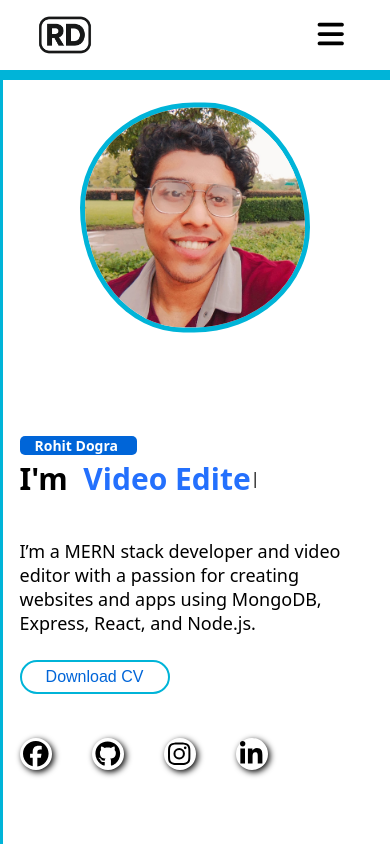
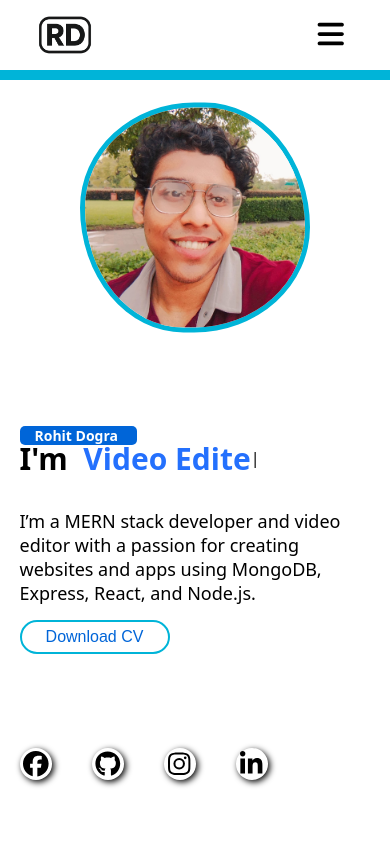
Before and after one commit to Dograrohit/portfolio, a React (Create React App) app: page / in a window 390 px wide. Shown: the top 846 px of the page. Built offline with nearby package versions, Linux system fonts and the light colour scheme.

Commit message:
a tag fix

```diff
--- a/src/App.css
+++ b/src/App.css
@@ -89,17 +89,17 @@ img,video{
    }
 
 #slider{
-  max-width: 1500px;
   max-height: 100vh;
-  width: 100%;
+  width: 50%;
   height: 100%;
+  z-index: 2000;
   position: fixed;
-  z-index: 2;
   display: none;
+  transform: 50%;
 }
 
 #slider #slide{
-  width: 50%;
+  width: 100%;
   height: 100%;
   background: rgba(255, 255, 255, 0.411);
   backdrop-filter: blur(15px);
--- a/src/App.js
+++ b/src/App.js
@@ -68,10 +68,10 @@ const scrollToSection = (e, id) => {
 
         {/* Overlay that closes menu on click */}
       {slide && <motion.div initial={{opacity:0}} animate={{opacity:1}}
-      exit={{opacity:0}} transition={{duration:0.5}} className="overlay show"/>}
+      exit={{opacity:0}} transition={{duration:0.5}} className="overlay show" onClick={closeMenu}/>}
 
-<motion.div id='slider' initial={{x:'-50%'}}
-                       animate={{x:slide ? "0%" : "-50%"}}
+<motion.div id='slider' initial={{x:'-100%'}}
+                       animate={{x:slide ? "0" : "-100%"}}
                        transition={{ type: "tween", duration: 0.3 }}
 >
 
@@ -253,7 +253,7 @@ const scrollToSection = (e, id) => {
                 </div>
 
                 <div id='links'>
-                   <a href='https://www.facebook.com/rohit.dogra.560' style={{marginLeft:"0px"}}><FontAwesomeIcon className='brand' icon={faFacebook}></FontAwesomeIcon></a>
+                  <a href='https://www.facebook.com/rohit.dogra.560' style={{marginLeft:"0px"}}><FontAwesomeIcon className='brand' icon={faFacebook}></FontAwesomeIcon></a>
                   <a href='https://github.com/Dograrohit?tab=repositories'><FontAwesomeIcon className='brand' icon={faGithub}></FontAwesomeIcon></a>
                   <a href='https://www.instagram.com/rohit.dogra777/'><FontAwesomeIcon className='brand' icon={faInstagram}></FontAwesomeIcon></a>
                   <a href='https://www.linkedin.com/in/rohit-dogra-a40ba334b/'><FontAwesomeIcon className='brand' icon={faLinkedinIn}></FontAwesomeIcon></a>
--- a/src/index.css
+++ b/src/index.css
@@ -33,10 +33,9 @@
       margin-right: 30px;
      }
 
-
-   #slider{
-    display: flex;
-   }
+    #slider{
+      display: flex;
+    }
 
 .download{
   width: 150px;
@@ -93,9 +92,6 @@
   margin: 0px 0px -30px 0px;
 }
 
-#home .social{
-   margin: 0%;
-}
 
 
 #home #avtar{
```
